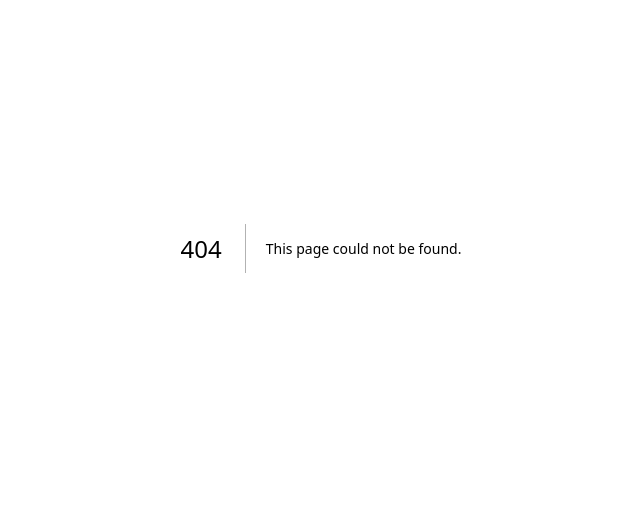
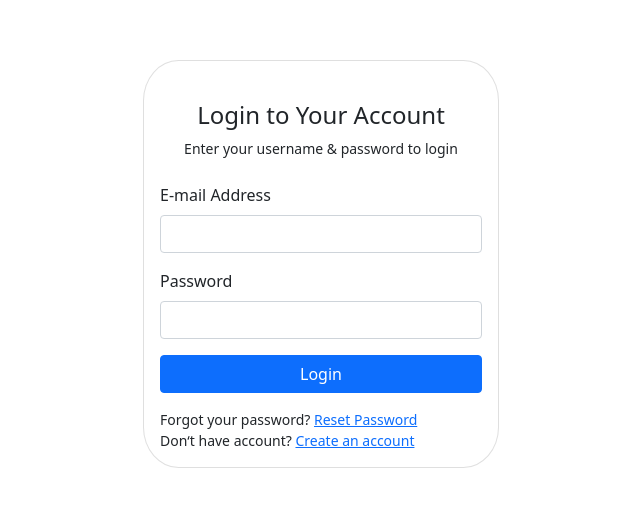
Before and after one commit to jonathan-lee-devel/sparrow-ui, a Next.js app: page /users/login in a window 1280 px wide. Before the commit this address had no page. Shown: the part 152-658 px from the top of the page, without its empty margins (319-959 px from the left). Built offline with nearby package versions, Linux system fonts and the light colour scheme.

Commit message:
Added non-functional login page

```diff
--- a/src/pages/index.tsx
+++ b/src/pages/index.tsx
@@ -1,5 +1,6 @@
 import Image from 'next/image'
 import { Inter } from 'next/font/google'
+import Link from "next/link";
 
 const inter = Inter({ subsets: ['latin'] })
 
@@ -14,7 +15,8 @@ export default function Home() {
                             <h1 className={"display-5 fw-bolder text-white mb-2"}>Welcome to Sparrow</h1>
                             <p className={"lead text-white-50 mb-4"}>A delivery service application</p>
                             <div className={"d-grid gap-3 d-sm-flex justify-content-sm-center"}>
-                                <a className={"btn btn-primary btn-lg px-4 me-sm-3"}>Register /  Login</a>
+                                <Link className={"btn btn-outline-primary btn-lg px-4 me-sm-3"} href={"/users/register"}>Register</Link>
+                                <Link className={"btn btn-primary btn-lg px-4 me-sm-3"} href={"/users/login"}>Login</Link>
                                 <a className={"btn btn-outline-light btn-lg px-4"}>Register a Service</a>
                             </div>
                         </div>
--- /dev/null
+++ b/src/pages/users/login.tsx
@@ -0,0 +1,57 @@
+import { Inter } from 'next/font/google'
+
+const inter = Inter({ subsets: ['latin'] })
+
+export default function Login() {
+  return (
+      <main>
+          <div>
+              <section className="section register min-vh-100 d-flex flex-column align-items-center justify-content-center py-4">
+                  <div className="container">
+                      <div className="row justify-content-center">
+                          <div className="col-lg-4 col-md-6 d-flex flex-column align-items-center justify-content-center">
+                              <div className="d-flex justify-content-center py-4">
+                                  <a className="logo d-flex align-items-center w-auto" routerLink="/home">
+                                  </a>
+                              </div>
+                              <div className="card mb-3">
+                                  <div className="card-body">
+                                      <div className="pt-4 pb-2">
+                                          <h5 className="card-title text-center pb-0 fs-4">Login to Your Account</h5>
+                                          <p className="text-center small">Enter your username & password to login</p>
+                                      </div>
+                                      <form className="row g-3 needs-validation">
+                                      <div className="col-12">
+                                          <label className="form-label" for="yourUsername">E-mail Address</label>
+                                          <div className="input-group has-validation">
+                                              <input className="form-control" id="yourUsername"
+                                              name="username" required
+                                              type="text" />
+                                          </div>
+                                      </div>
+                                      <div className="col-12">
+                                          <label className="form-label" htmlFor="yourPassword">Password</label>
+                                          <input className="form-control" id="yourPassword"
+                                          name="password"
+                                          type="password" />
+                                      </div>
+                                      <div className="col-12">
+                                          <button className="btn btn-primary w-100" type="submit">Login</button>
+                                      </div>
+                                      <div className="col-12">
+                                          <p className="small mb-0">Forgot your password? <a href={"#"}>Reset
+                                              Password</a></p>
+                                          <p className="small mb-0">Don&lsquo;t have account? <a href={"#"}>Create an
+                                              account</a></p>
+                                      </div>
+                                  </form>
+                              </div>
+                          </div>
+                      </div>
+                  </div>
+          </div>
+        </section>
+        </div>
+    </main>
+)
+}
```
Also changed, not shown: src/styles/globals.css.
